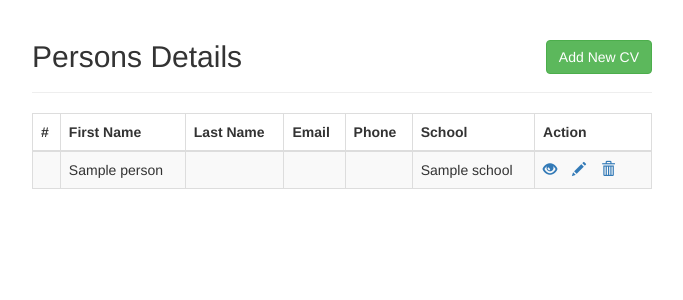
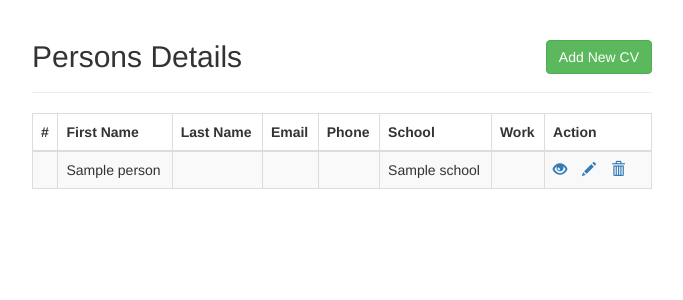
Before and after one commit to ronaldsrundans/CVstorage, a PHP site: page / in a window 1280 px wide. Shown: the top 300 px of the page, without its empty margins (298-981 px from the left). Run offline with PHP 8.4, Linux system fonts and the light colour scheme; tables that the repository leaves empty or names only in its code hold one stand-in row (values such as "Sample post"); data that the repository does not hold is empty.

Commit message:
Added work collum in dashboard

```diff
--- a/index.php
+++ b/index.php
@@ -1,3 +1,4 @@
+
 <!DOCTYPE html>
 <html lang="en">
 <head>
@@ -50,6 +51,7 @@
                                         echo "<th>Email</th>";
                                         echo "<th>Phone</th>";
 					echo "<th>School</th>";
+					echo "<th>Work</th>";
                                         echo "<th>Action</th>";
                                     echo "</tr>";
                                 echo "</thead>";
@@ -62,6 +64,8 @@
                                         echo "<td>" . $row['email'] . "</td>";
                                         echo "<td>" . $row['phone'] . "</td>";
                                         echo "<td>" . $row['title'] . "</td>";
+echo "<td>"."</td>";
+//echo "<td>". $row)['work']."<td>";
  					echo "<td>";
                                             echo "<a href='read.php?id=". $row['id'] ."' title='View Record' data-toggle='tooltip'><span class='glyphicon glyphicon-eye-open'></span></a>";
                                             echo "<a href='update.php?id=". $row['id'] ."' title='Update Record' data-toggle='tooltip'><span class='glyphicon glyphicon-pencil'></span></a>";
```
